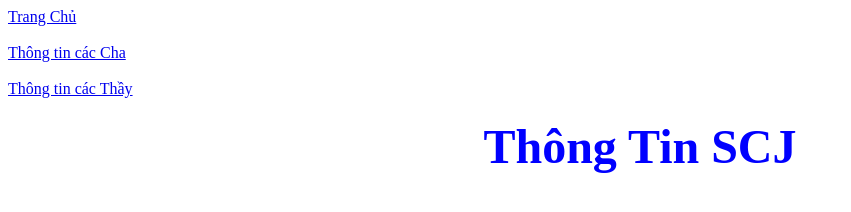
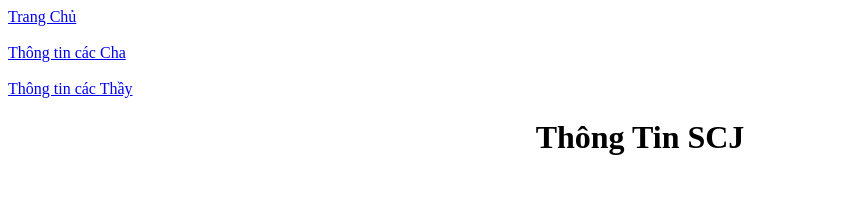
Before and after one commit to thongtinscj/1111, a plain HTML site: page index.html in a window 1280 px wide. Shown: the whole page, without its empty margins (0-851 px from the left). Drawn offline with Linux system fonts and the light colour scheme.

Commit message:
sua lan 3

```diff
--- a/index.html
+++ b/index.html
@@ -14,8 +14,7 @@
     <br>
     <a href="./cacthay.html">Thông tin các Thầy</a>
 <br>
-    <h1 align="center"><font color="blue"
-        size="70">Thông Tin SCJ</h1>
+    <h1 align="center">Thông Tin SCJ</h1>
 
   </body>
 </html>
```
